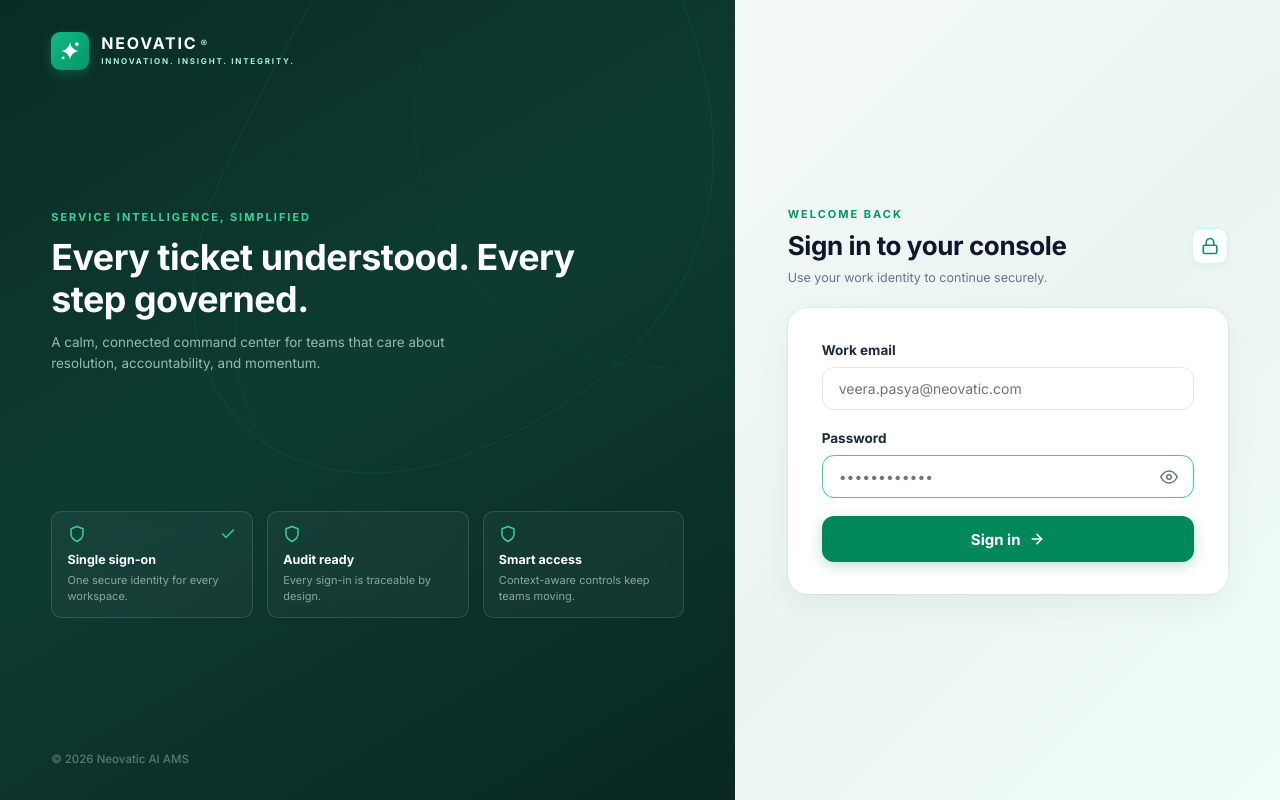
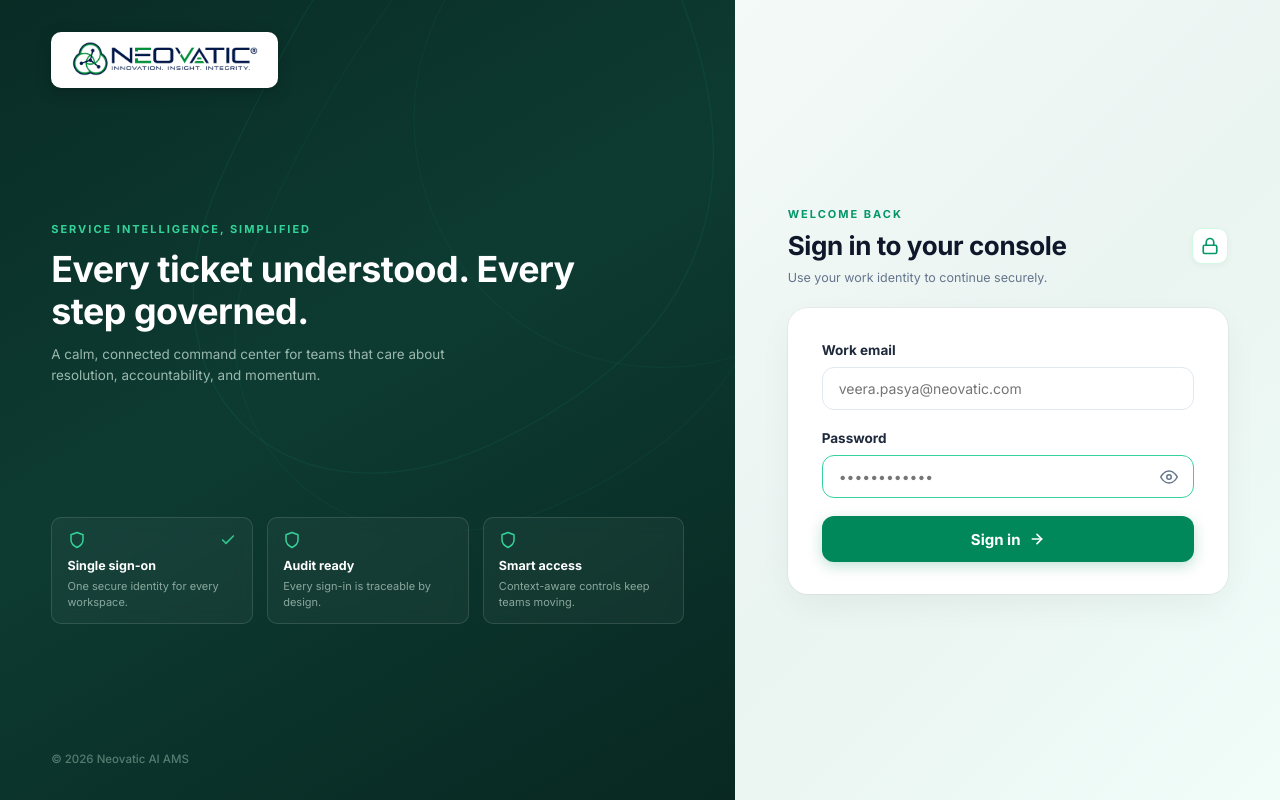
Before and after one commit to rajukunarapu/New-AMS-repo, a React (Vite) app in the folder New-AMS-repo/: page / in a window 1280 px wide. Built offline with nearby package versions, Linux system fonts and the light colour scheme.

Commit message:
neovatic logo is changed in login page

```diff
--- a/New-AMS-repo/src/Pages/LoginPage.jsx
+++ b/New-AMS-repo/src/Pages/LoginPage.jsx
@@ -185,22 +185,12 @@ const LoginPage = () => {
         <div className="lp-hero-content">
           {/* Brand Header */}
           <div className="lp-brand-header">
-            <div className="lp-brand-icon-box">
-              <svg width="22" height="22" viewBox="0 0 24 24" fill="none">
-                <path
-                  d="M12 2C12 7 7 12 2 12C7 12 12 17 12 22C12 17 17 12 22 12C17 12 12 7 12 2Z"
-                  fill="#ffffff"
-                />
-                <circle cx="19.5" cy="4.5" r="2" fill="#ffffff" />
-                <circle cx="4.5" cy="19.5" r="1.5" fill="#ffffff" />
-              </svg>
-            </div>
-            <div className="lp-brand-text-wrap">
-              <div className="lp-brand-title">
-                <span>NEOVATIC</span>
-                <span className="lp-brand-reg">®</span>
-              </div>
-              <div className="lp-brand-tagline">INNOVATION. INSIGHT. INTEGRITY.</div>
+            <div className="lp-brand-logo-badge">
+              <img
+                src="/Neovatic_website_logo.webp"
+                alt="Neovatic"
+                className="lp-brand-logo-img"
+              />
             </div>
           </div>
 
--- a/New-AMS-repo/src/Styles/LoginPage.css
+++ b/New-AMS-repo/src/Styles/LoginPage.css
@@ -63,49 +63,25 @@
 .lp-brand-header {
   display: flex;
   align-items: center;
-  gap: 12px;
 }
 
-.lp-brand-icon-box {
-  width: 38px;
-  height: 38px;
-  border-radius: 9px;
-  background: linear-gradient(135deg, #10b981 0%, #059669 100%);
-  display: flex;
+.lp-brand-logo-badge {
+  display: inline-flex;
   align-items: center;
   justify-content: center;
-  box-shadow: 0 4px 12px rgba(16, 185, 129, 0.3);
-  flex-shrink: 0;
+  background: #ffffff;
+  padding: 8px 16px;
+  border-radius: 10px;
+  box-shadow: 0 4px 16px rgba(0, 0, 0, 0.18), 0 1px 3px rgba(0, 0, 0, 0.08);
+  border: 1px solid rgba(255, 255, 255, 0.4);
 }
 
-.lp-brand-text-wrap {
-  display: flex;
-  flex-direction: column;
-}
-
-.lp-brand-title {
-  font-size: 16px;
-  font-weight: 800;
-  letter-spacing: 1.8px;
-  color: #ffffff;
-  display: flex;
-  align-items: center;
-  gap: 3px;
-  line-height: 1.1;
-}
-
-.lp-brand-reg {
-  font-size: 10px;
-  font-weight: 700;
-  color: #a7f3d0;
-}
-
-.lp-brand-tagline {
-  font-size: 8px;
-  font-weight: 700;
-  letter-spacing: 1.8px;
-  color: #a7f3d0;
-  margin-top: 3px;
+.lp-brand-logo-img {
+  height: 38px;
+  max-width: 220px;
+  width: auto;
+  object-fit: contain;
+  display: block;
 }
 
 /* Hero Main Copy */
```
Also changed, not shown: New-AMS-repo/public/Neovatic_website_logo.webp (added).
